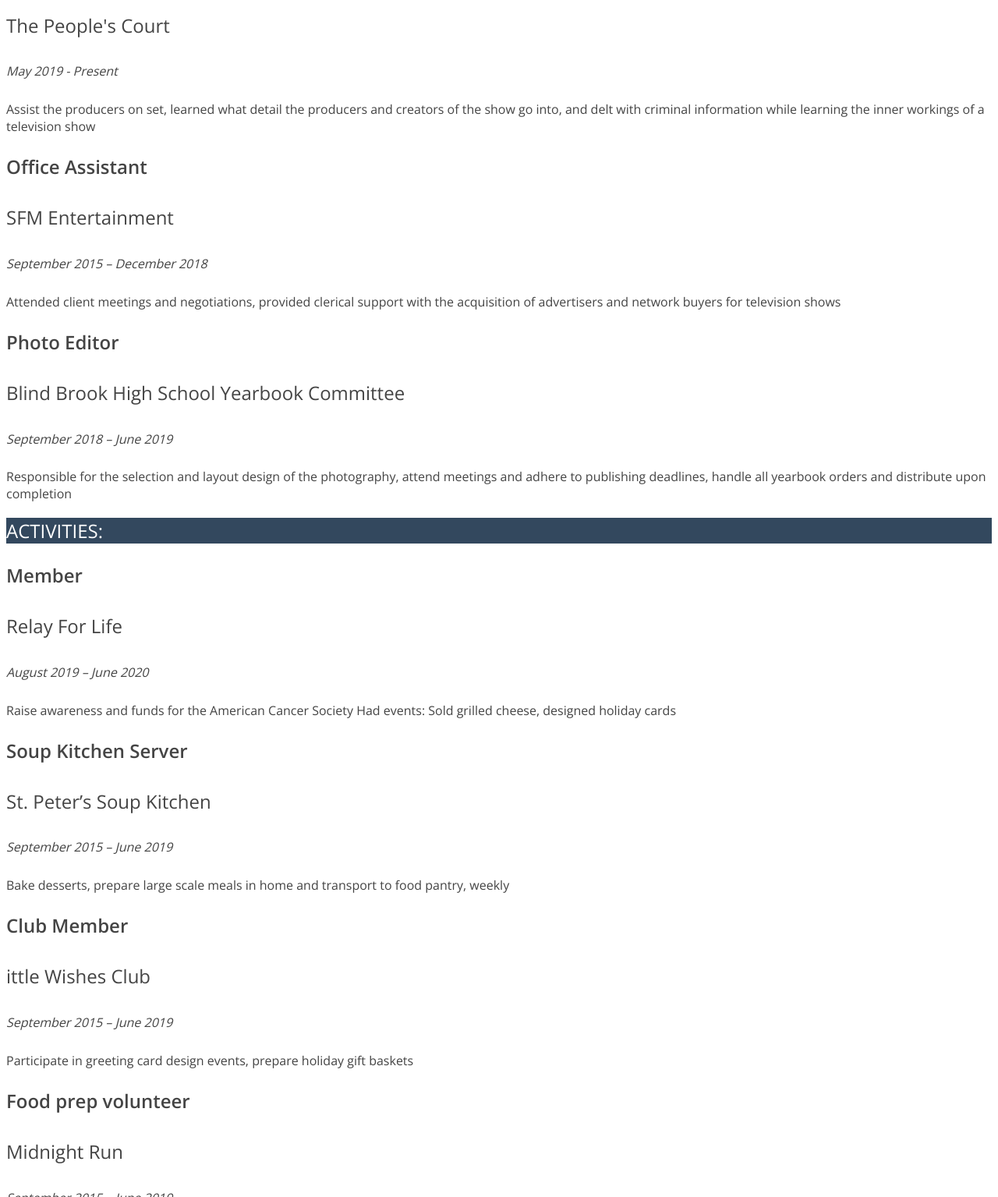
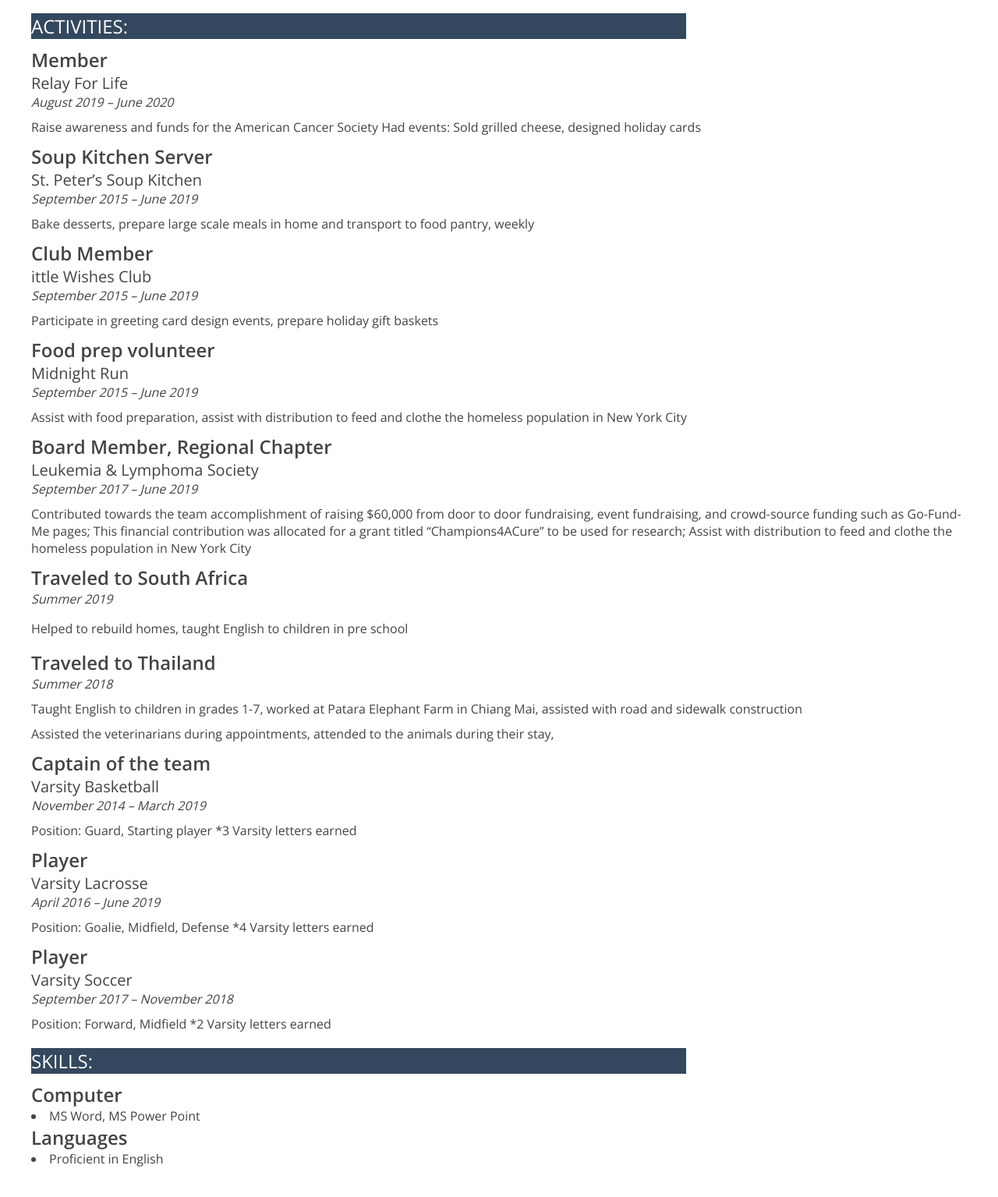
Before and after one commit to pmaizes/Paige-Maizes-Jour352, a plain HTML site: page resume/index.html in a window 1280 px wide. Shown: the part 1265-2800 px from the top of the page at 78% size. Drawn offline with nearby package versions, Linux system fonts and the light colour scheme.

Commit message:
I feel a little lost with the new updates - not sure if they're right

```diff
--- a/resume/index.html
+++ b/resume/index.html
@@ -16,96 +16,97 @@
 <!-- I built this myself-->
 <!-- test coment-->
 
-  <h1>Paige L. Maizes</h1>
-  <strong>Student at The University of Maryland</strong><br>
+<div id="container">
+  <div id="name">Paige L. Maizes</div>
+  <div id="title">Student at The University of Maryland</div><br>
 
 <!--
   <img src="8K3A9253 2.JPG" width="300px">
 -->
 
-  <ul>
+  <ul class="menu">
     <li><a href="mailto:plmaizes@aol.com">plmaizes@aol.com</a></li>
     <li><a href="https://github.com/pmaizes">GitHub</a></li>
     <li><a href="https://twitter.com/MaizesPaige">Twitter</a></li>
     <li><a href="https://www.linkedin.com/in/paige-maizes-4419201ab/">LinkedIn</a></li>
   </ul>
 
-<p>I am a sophomore student at the University of Maryland, majoring in journalism while being involved with oncampus activites and real-world experience.</p>
+<p class="description">I am a sophomore student at the University of Maryland, majoring in journalism while being involved with oncampus activites and real-world experience.</p>
 
-  <h2>Education:</h2>
+  <div class="sectionheader">Education:</div>
 
-    <ul>
+    <id="degrees">
       <li>The University of Maryland at College Park, Philip Merrill College of Journalism
       <li>Bachelor of Journalism, Journalism</li>
       <li>Expected: May 2023</li>
-    </ul>
+    </id>
 
-  <h2>Experience:</h2>
+  <div class="sectionheader">Experience:</div>
 
-  <h3>Assistant to the publisher</h3>	<h4>Beacon House Publishing</h4> <h5>September 2017 – June 2019</h5>
-  <p>Provide clerical support, regularly corresponded with authors to meet all tasks prior to publish date</p>
+  <div class="jobtitle">Assistant to the publisher</div> <div class="organization">Beacon House Publishing</div> <div class="date">September 2017 – June 2019</div>
+  <p class="description">Provide clerical support, regularly corresponded with authors to meet all tasks prior to publish date</p>
 
-  <h3>Camera Assistant</h3>	<h4>Capital News Service in College Park</h4> <h5>September 2019 – Present</h5>
-  <p>Shadowed the cameramen, worked the video camera, was able to watch in the control room</p>
+  <div class="jobtitle">Camera Assistant</div>	<div class="organization">Capital News Service in College Park</div> <div class="date">September 2019 – Present</div>
+  <p class="description">Shadowed the cameramen, worked the video camera, was able to watch in the control room</p>
 
-  <h3>Intern</h3>	<h4>Fiction Author: Chris Moore</h4> <h5>September 2017 – June 2019</h5>
-  <p>Assist author with Not Just A Number media campaign, book layout, line editing, book cover page design, proof-reading and editorial suggestions related to style, diction, and flow</p>
+  <div class="jobtitle">Intern</div>	<div class="organization">Fiction Author: Chris Moore</div> <div class="date">September 2017 – June 2019</div>
+  <p class="description">Assist author with Not Just A Number media campaign, book layout, line editing, book cover page design, proof-reading and editorial suggestions related to style, diction, and flow</p>
 
-  <h3>Intern and Personal Assistant</h3> <h4>The People's Court</h4> <h5>May 2019 - Present</h5>
-  <p>Assist the producers on set, learned what detail the producers and creators of the show go into, and delt with criminal information while learning the inner workings of a television show</p>
+  <div class="jobtitle">Intern and Personal Assistant</div> <div class="organization">The People's Court</div> <div class="date">May 2019 - Present</div>
+  <p class="description">Assist the producers on set, learned what detail the producers and creators of the show go into, and delt with criminal information while learning the inner workings of a television show</p>
 
-  <h3>Office Assistant</h3>	<h4>SFM Entertainment</h4> <h5>September 2015 – December 2018</h5>
-  <p>Attended client meetings and negotiations, provided clerical support with the acquisition of advertisers and network buyers for television shows</p>
+  <div class="jobtitle">Office Assistant</div>	<div class="organization">SFM Entertainment</div> <div class="date">September 2015 – December 2018</div>
+  <p class="description">Attended client meetings and negotiations, provided clerical support with the acquisition of advertisers and network buyers for television shows</p>
 
-  <h3>Photo Editor</h3>	<h4>Blind Brook High School Yearbook Committee</h4> <h5>September 2018 – June 2019</h5>
-  <p>Responsible for the selection and layout design of the photography, attend meetings and adhere to publishing deadlines, handle all yearbook orders and distribute upon completion</p>
+  <div class="jobtitle">Photo Editor</div>	<div class="organization">Blind Brook High School Yearbook Committee</div> <div class="date">September 2018 – June 2019</div>
+  <p class="description">Responsible for the selection and layout design of the photography, attend meetings and adhere to publishing deadlines, handle all yearbook orders and distribute upon completion</p>
 
 
 
-  <h2>Activities:</h2>
+  <div class="sectionheader">Activities:</div>
 
-  <h3>Member</h3> <h4>Relay For Life</h4> <h5>August 2019 – June 2020</h5>
-  <p>Raise awareness and funds for the American Cancer Society
+  <div class="jobtitle">Member</div> <div class="organization">Relay For Life</div> <div class="date">August 2019 – June 2020</div>
+  <p class="description">Raise awareness and funds for the American Cancer Society
   Had events: Sold grilled cheese, designed holiday cards</p>
 
-  <h3>Soup Kitchen Server</h3> <h4>St. Peter’s Soup Kitchen</h4> <h5>September 2015 – June 2019</h5>
-  <p>Bake desserts, prepare large scale meals in home and transport to food pantry, weekly</p>
+  <div class="jobtitle">Soup Kitchen Server</div> <div class="organization">St. Peter’s Soup Kitchen</div> <div class="date">September 2015 – June 2019</div>
+  <p class="description">Bake desserts, prepare large scale meals in home and transport to food pantry, weekly</p>
 
-  <h3>Club Member</h3> <h4>ittle Wishes Club</h4> <h5>September 2015 – June 2019</h5>
-  <p>Participate in greeting card design events, prepare holiday gift baskets</p>
+  <div class="jobtitle">Club Member</div> <div class="organization">ittle Wishes Club</div> <div class="date">September 2015 – June 2019</div>
+  <p class="description">Participate in greeting card design events, prepare holiday gift baskets</p>
 
-  <h3>Food prep volunteer</h3> <h4>Midnight Run</h4>	<h5>September 2015 – June 2019</h5>
-  <p>Assist with food preparation, assist with distribution to feed and clothe the homeless population in New York City</p>
+  <div class="jobtitle">Food prep volunteer</div> <div class="organization">Midnight Run</div>	<div class="date">September 2015 – June 2019</div>
+  <p class="description">Assist with food preparation, assist with distribution to feed and clothe the homeless population in New York City</p>
 
-  <h3>Board Member, Regional Chapter</h3>	<h4>Leukemia & Lymphoma Society</h4> <h5>September 2017 – June 2019</h5>
-  <p>Contributed towards the team accomplishment of raising $60,000 from door to door fundraising, event fundraising, and crowd-source funding such as Go-Fund-Me pages; This financial contribution was allocated for a grant titled “Champions4ACure” to be used for research; Assist with distribution to feed and clothe the homeless population in New York City</p>
+  <div class="jobtitle">Board Member, Regional Chapter</div>	<div class="organization">Leukemia & Lymphoma Society</div> <div class="date">September 2017 – June 2019</div>
+  <p class="description">Contributed towards the team accomplishment of raising $60,000 from door to door fundraising, event fundraising, and crowd-source funding such as Go-Fund-Me pages; This financial contribution was allocated for a grant titled “Champions4ACure” to be used for research; Assist with distribution to feed and clothe the homeless population in New York City</p>
 
-  <h3>Traveled to South Africa</h3>	<h5>Summer 2019</h5>
+  <div class="jobtitle">Traveled to South Africa</div>	<div class="date">Summer 2019</div>
   <p>Helped to rebuild homes, taught English to children in pre school</p>
 
-  <h3>Traveled to Thailand</h3>	<h5>Summer 2018</h5>
-  <p>Taught English to children in grades 1-7, worked at Patara Elephant Farm in Chiang Mai, assisted with road and sidewalk construction</p>
+  <div class="jobtitle">Traveled to Thailand</div>	<div class="date">Summer 2018</div>
+  <p class="description">Taught English to children in grades 1-7, worked at Patara Elephant Farm in Chiang Mai, assisted with road and sidewalk construction</p>
 
-  <h3>Animal Technician</h3> <h4>Rye Veterinary Animal Hospital</h4> <h5>August 2018 – June 2018</h5>
-  <p>Assisted the veterinarians during appointments, attended to the animals during their stay,</p>
+  <p class="description">Assisted the veterinarians during appointments, attended to the animals during their stay,</p>
 
-  <h3>Captain of the team</h3> <h4>Varsity Basketball</h4> <h5>November 2014 – March 2019</h5>
-  <p>Position: Guard, Starting player *3 Varsity letters earned</p>
+  <div class="jobtitle">Captain of the team</div> <div class="organization">Varsity Basketball</div> <div class="date">November 2014 – March 2019</div>
+  <p class="description">Position: Guard, Starting player *3 Varsity letters earned</p>
 
-  <h3>Player</h3>	<h4>Varsity Lacrosse</h4> <h5>April 2016 – June 2019</h5>
-  <p>Position: Goalie, Midfield, Defense *4 Varsity letters earned</p>
+  <div class="jobtitle">Player</div>	<div class="organization">Varsity Lacrosse</div> <div class="date">April 2016 – June 2019</div>
+  <p class="description">Position: Goalie, Midfield, Defense *4 Varsity letters earned</p>
 
-  <h3>Player</h3>	<h4>Varsity Soccer</h4> <h5>September 2017 – November 2018</h5>
-  <p>Position:Forward, Midfield *2 Varsity letters earned</p>
+  <div class="jobtitle">Player</div>	<div class="organization">Varsity Soccer</div> <div class="date">September 2017 – November 2018</div>
+  <p class="description">Position: Forward, Midfield *2 Varsity letters earned</p>
 
 
-  <h2>Skills:</h2>
-  <ul>
-    <h3>Computer</h3>
+  <div class="sectionheader">Skills:</div>
+  <id="do">
+    <div class="jobtitle">Computer</div>
       <li>MS Word, MS Power Point</li>
-    <h3>Languages</h3>
+    <div class="jobtitle">Languages</div>
       <li>Proficient in English</li>
-  </ul>
+  </id>
+
+</div>
 </body>
-
 </html>
--- a/resume/style.css
+++ b/resume/style.css
@@ -7,50 +7,98 @@ BODY {
   font-weight: 400;
 }
 
+#container{
+  width: 100%;
+  max-width: 1200px;
+  margin: 0 auto;
+  margin-bottom: 50px;
+}
+
 /* Name */
-h1{
+#name{
   font-size: 3em;
   color: #33485e;
   text-transform: uppercase;
   text-align: center;
+  border-bottom: 1px solid: #33485e;
+  width: 60%;
+  min-width: 300px;
+  margin: 0 auto;
+}
+
+#degrees{
+  margin-top: 5px;
+  margin: 0 auto;
+}
+
+/*I am not writing this correctly*/
+.do{
+  margin-top: 5px;
+  margin: 0 auto;
 }
 
 /* Title */
-strong{
+#title{
   color: #33485e
   text-transform: uppercase;
   font-size: 1.5em;
+  font-weight: 600;
+  text-align: center;
+  margin-top: 20px;
+  margin: 0 auto;
 }
 
 /* Section Titles */
-h2{
+.sectionheader{
   font-size: 1.5em;
   text-transform: uppercase;
   background-color: #33485e;
   color: #fff;
   font-weight: 400;
+  margin-bottom: 10px;
+  margin-top: 20px;
+  margin-right: 0;
+  margin-left: 0;
+  width: 70%;
+  min-width: 300px;
 }
 
 /* Job Titles */
-h3{
+.jobtitle{
   font-weight: 600;
   font-size: 1.5em;
 }
 
 /* Job Organization */
-h4{
+.organization{
   font-weight: 400;
-  font-size: 1.5em;
+  font-size: 1.25em;
 }
 
 /* Job Dates */
-h5{
+.date{
   font-weight: 400;
   font-size: 1em;
   font-style: italic;
+  margin-top: 2px;
+  margin: 0 auto;
+}
+
+.description{
+  margin-top: 10px;
+  margin-bottom: 10px;
+  margin-right: 0px;
+  margin-left: 0px;
 }
 
 /* Contact Info */
+/* Having trouble with the menu part */
+.menu{
+  display: inline;
+}
+
 ul{
   font-size: 1em;
+  margin: 0 auto;
+  text-align: center;
 }
```
Also changed, not shown: 1 other file.
